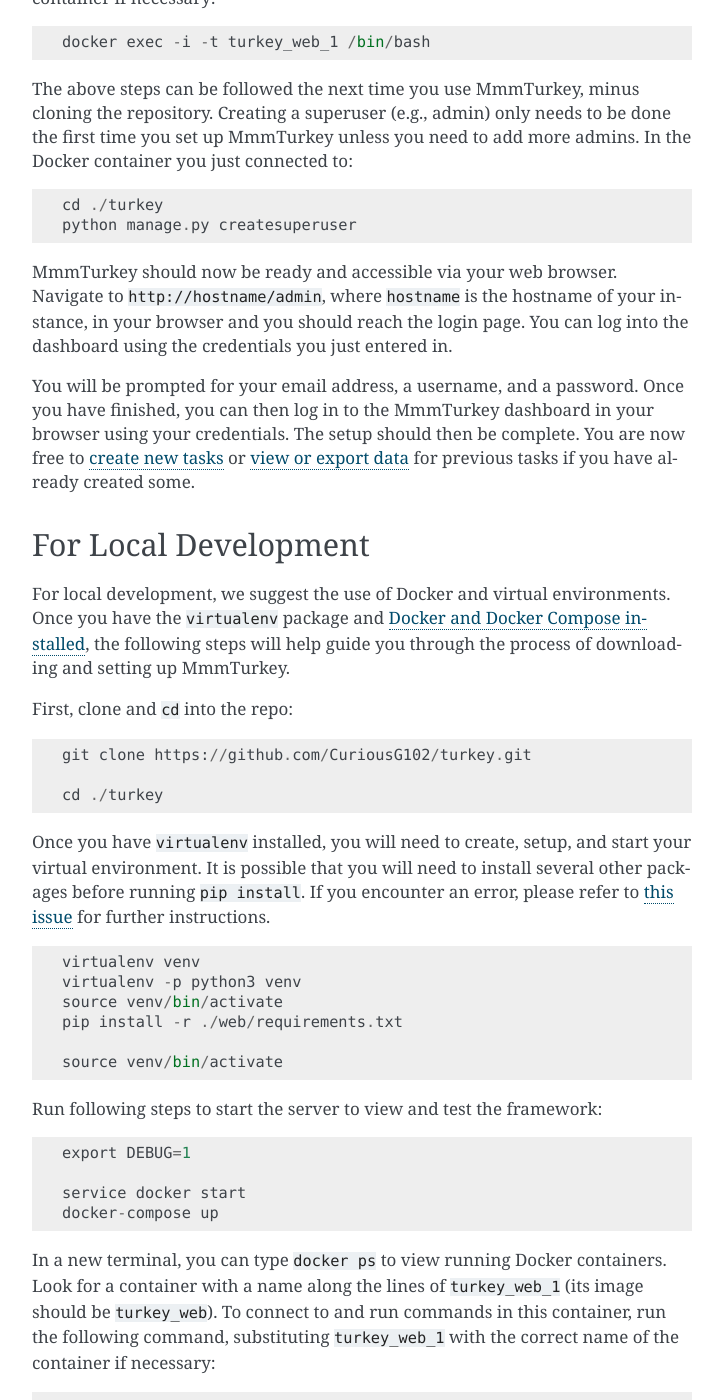
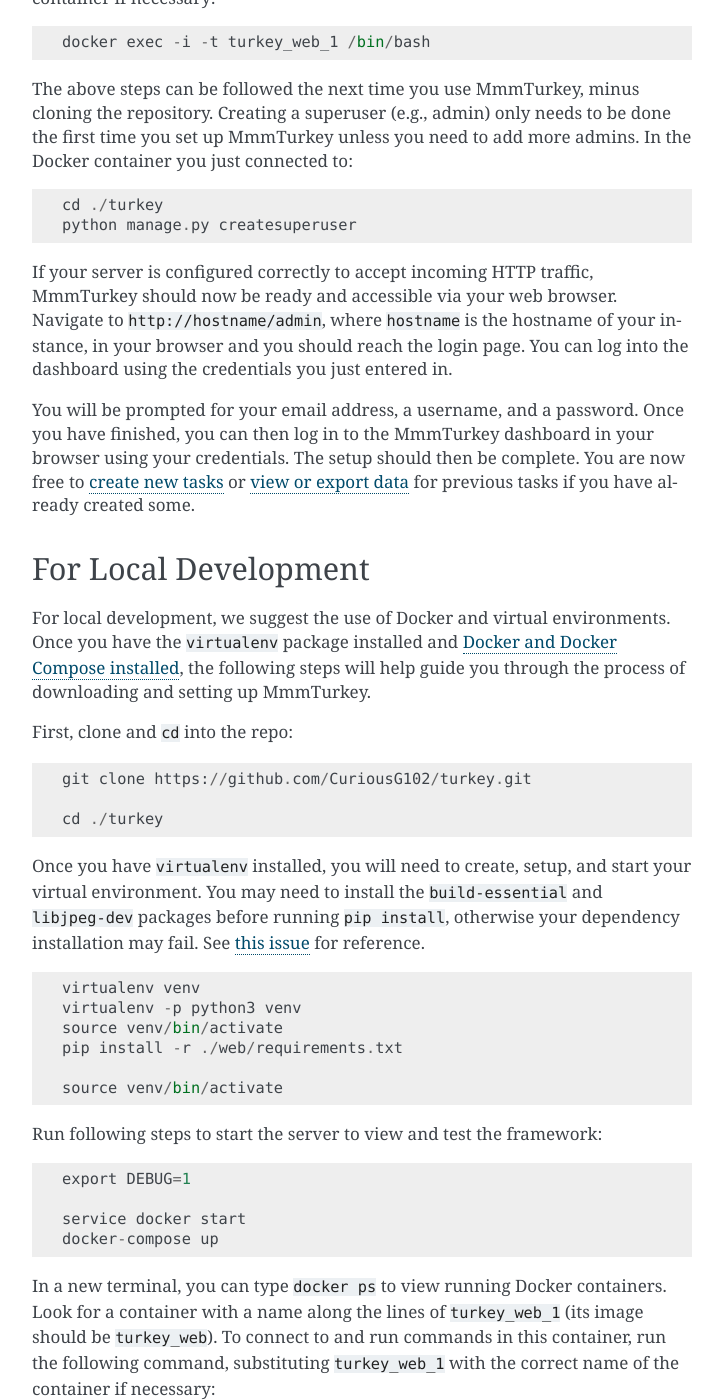
Before and after one commit to CuriousG102/turkey, a Sphinx documentation site: the page built from web/turkey/docs/source/setup.rst, in a window 1280 px wide and 1400 px high, scrolled down 932 px. Shown: the whole window, without its empty margins (388-1111 px from the left). Built offline with Sphinx 7.4.7, drawn with Linux system fonts in a browser that asks for light colours; pages that are not in the unit, such as notebooks, are missing from menus.

Commit message:
clarification

```diff
--- a/web/turkey/docs/source/setup.rst
+++ b/web/turkey/docs/source/setup.rst
@@ -32,14 +32,14 @@
     cd ./turkey
     python manage.py createsuperuser
 
-MmmTurkey should now be ready and accessible via your web browser. Navigate to ``http://hostname/admin``, where ``hostname`` is the hostname of your instance, in your browser and you should reach the login page. You can log into the dashboard using the credentials you just entered in.
+If your server is configured correctly to accept incoming HTTP traffic, MmmTurkey should now be ready and accessible via your web browser. Navigate to ``http://hostname/admin``, where ``hostname`` is the hostname of your instance, in your browser and you should reach the login page. You can log into the dashboard using the credentials you just entered in.
 
 You will be prompted for your email address, a username, and a password. Once you have finished, you can then log in to the MmmTurkey dashboard in your browser using your credentials. The setup should then be complete. You are now free to `create new tasks <taskcreation.html>`_ or `view or export data <data.html>`_ for previous tasks if you have already created some.
 
 
 For Local Development
 =====================
-For local development, we suggest the use of Docker and virtual environments. Once you have the ``virtualenv`` package and `Docker and Docker Compose installed <https://docs.docker.com/compose/install/>`_, the following steps will help guide you through the process of downloading and setting up MmmTurkey.
+For local development, we suggest the use of Docker and virtual environments. Once you have the ``virtualenv`` package installed and `Docker and Docker Compose installed <https://docs.docker.com/compose/install/>`_, the following steps will help guide you through the process of downloading and setting up MmmTurkey.
 
 First, clone and ``cd`` into the repo::
 
@@ -47,7 +47,7 @@
 
     cd ./turkey
 
-Once you have ``virtualenv`` installed, you will need to create, setup, and start your virtual environment. It is possible that you will need to install several other packages before running ``pip install``. If you encounter an error, please refer to `this issue <https://github.com/CuriousG102/turkey/issues/53>`_ for further instructions.
+Once you have ``virtualenv`` installed, you will need to create, setup, and start your virtual environment. You may need to install the ``build-essential`` and ``libjpeg-dev`` packages before running ``pip install``, otherwise your dependency installation may fail. See `this issue <https://github.com/CuriousG102/turkey/issues/53>`_ for reference.
 
 ::
 
```
